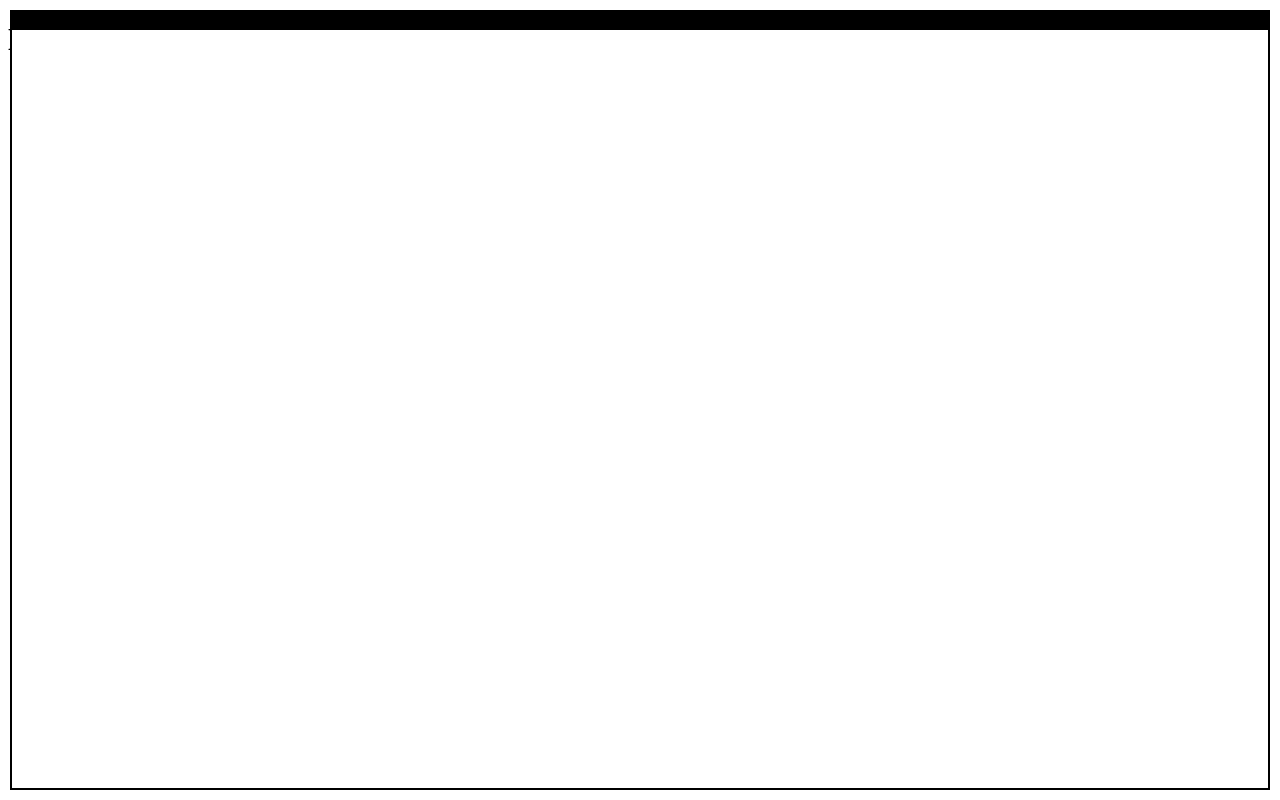
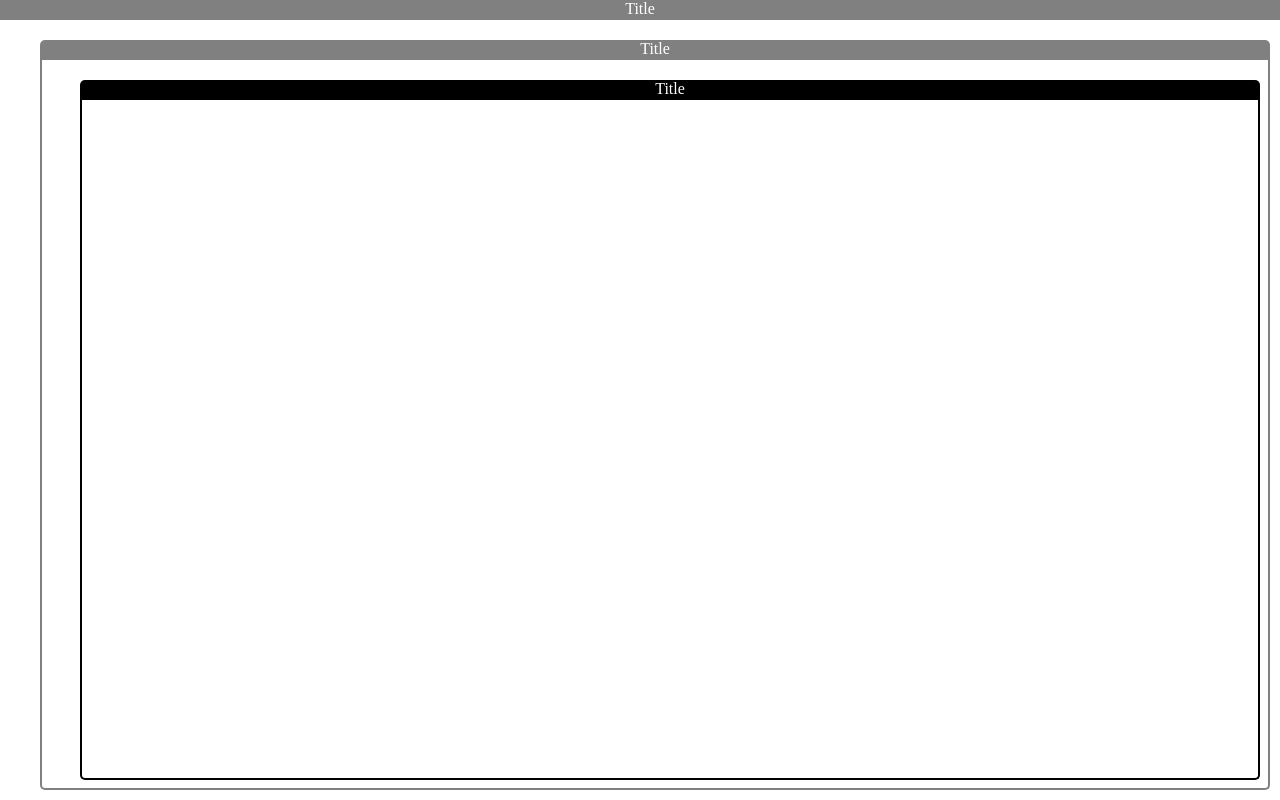
Before and after one commit to Teledar/linux-theme-editor, a React (Vite) app: page / in a window 1280 px wide. Built offline with nearby package versions, Linux system fonts and the light colour scheme.

Commit message:
Nest titlebar style within window style

```diff
--- a/src/App.jsx
+++ b/src/App.jsx
@@ -3,6 +3,11 @@ import WindowSimulation from './components/WindowSimulation'
 
 const defaultWindowStyle = {
   backgroundColor: 'white',
+}
+
+const defaultTitleBarStyle = {
+  height: 20,
+  textAlign: 'center',
 }
 
 const defaultStyle = {
@@ -12,6 +17,29 @@ const defaultStyle = {
     borderLeft: 'solid 2px black',
     borderRight: 'solid 2px black',
     borderBottom: 'solid 2px black',
+    borderBottomLeftRadius: 5,
+    borderBottomRightRadius: 5,
+    titleBar: {
+      ...defaultTitleBarStyle,
+      backgroundColor: 'black',
+      borderTopLeftRadius: 5,
+      borderTopRightRadius: 5,
+    },
+  },
+  unfocusedWindow: {
+    ...defaultWindowStyle,
+    borderTop: 'none',
+    borderLeft: 'solid 2px gray',
+    borderRight: 'solid 2px gray',
+    borderBottom: 'solid 2px gray',
+    borderBottomLeftRadius: 5,
+    borderBottomRightRadius: 5,
+    titleBar: {
+      ...defaultTitleBarStyle,
+      backgroundColor: 'gray',
+      borderTopLeftRadius: 5,
+      borderTopRightRadius: 5,
+    },
   },
   maximizedWindow: {
     ...defaultWindowStyle,
@@ -19,10 +47,10 @@ const defaultStyle = {
     borderLeft: 'none',
     borderRight: 'none',
     borderBottom: 'none',
-  },
-  titleBar: {
-    backgroundColor: 'black',
-    height: 20,
+    titleBar: {
+      ...defaultTitleBarStyle,
+      backgroundColor: 'gray',
+    },
   },
 }
 
@@ -32,8 +60,18 @@ const App = () => {
   return (
     <>
       <h1>Linux Theme Editor</h1>
-      <WindowSimulation windowStyle={style.window} titleBarStyle={style.titleBar}
-      position={{ top:10, left:10, right:10, bottom:10 }} />
+      <WindowSimulation
+        style={style.maximizedWindow}
+        position={{ top:0, left:0, right:0, bottom:0 }}
+      />
+      <WindowSimulation
+        style={style.unfocusedWindow}
+        position={{ top:40, left:40, right:10, bottom:10 }}
+      />
+      <WindowSimulation
+        style={style.window}
+        position={{ top:80, left:80, right:20, bottom:20 }}
+      />
     </>
   )
 }
--- a/src/components/WindowSimulation.jsx
+++ b/src/components/WindowSimulation.jsx
@@ -9,7 +9,7 @@ const TitleBar = (props) => {
 
   return (
     <div style={style}>
-
+      <p style={{margin: 0, color: 'white'}}>Title</p>
     </div>
   )
 }
@@ -21,17 +21,18 @@ const WindowSimulation = (props) => {
   }
 
   const contentStyle = {
-    ...props.windowStyle,
+    ...props.style,
     position: 'absolute',
-    top: props.titleBarStyle.height,
+    top: props.style.titleBar.height,
     left: 0,
     right: 0,
     bottom: 0,
   }
+  delete contentStyle.titleBar
 
   return (
     <div style={style}>
-      <TitleBar style={props.titleBarStyle} />
+      <TitleBar style={props.style.titleBar} />
       <div style={contentStyle}>
 
       </div>
```
